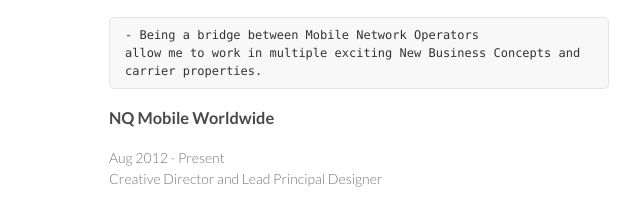
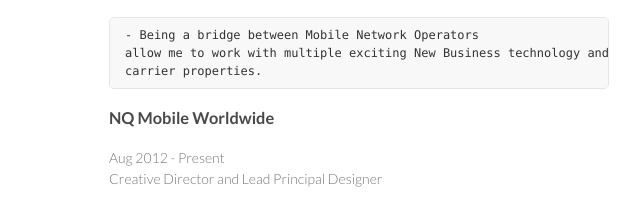
Before and after one commit to hellogean/Push, a plain HTML site: page index.html in a window 1280 px wide. Shown: the part 432-630 px from the top of the page, 461-1101 px from the left. Drawn offline with Linux system fonts and the light colour scheme.

Commit message:
Update index.html

```diff
--- a/index.html
+++ b/index.html
@@ -45,7 +45,7 @@
 solutions to create a better experience.</p>
 
 <pre><code>- Being a bridge between Mobile Network Operators
-allow me to work in multiple exciting New Business Concepts and
+allow me to work with multiple exciting New Business technology and
 carrier properties.</code></pre>
 
 
```
